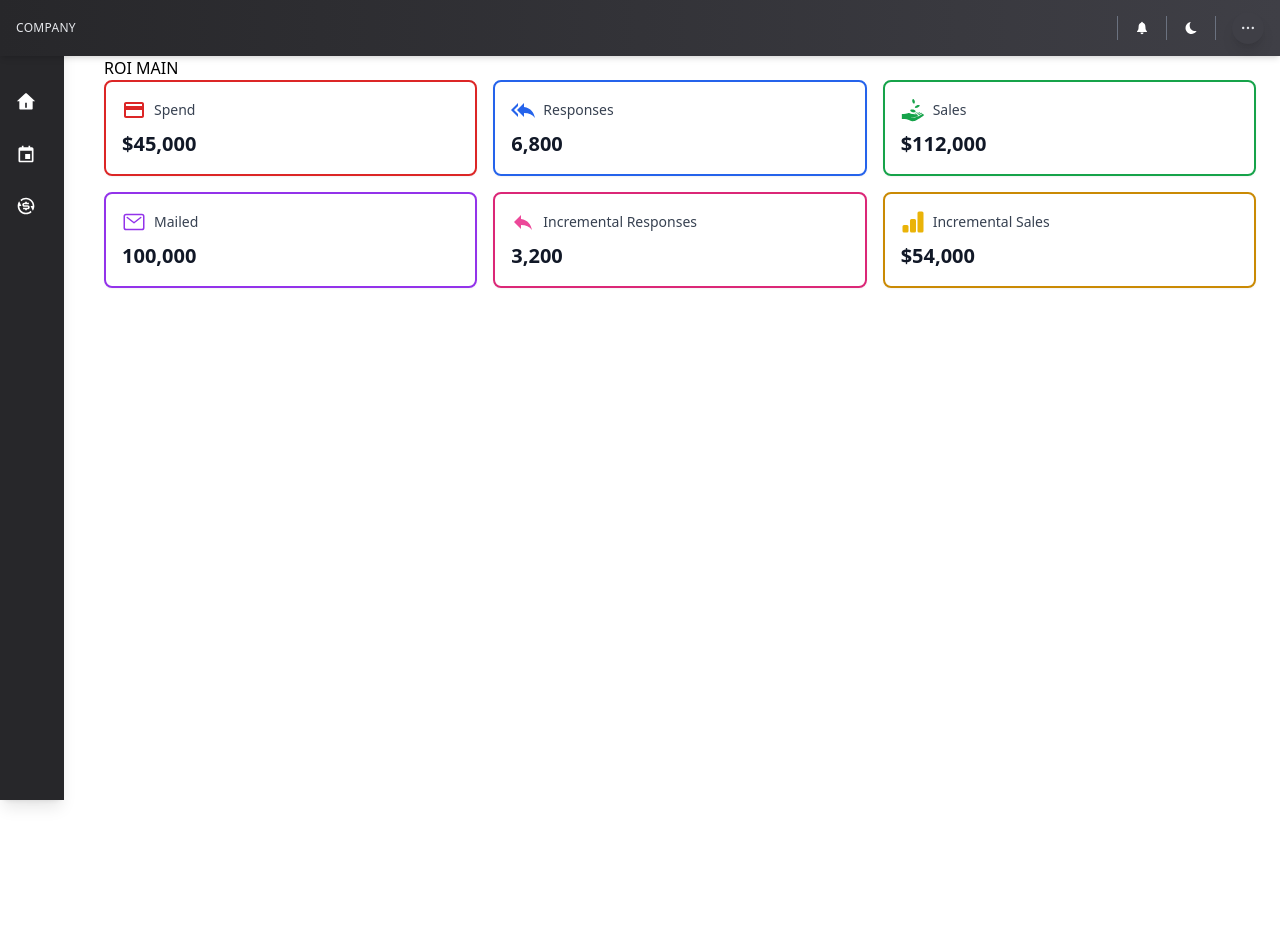
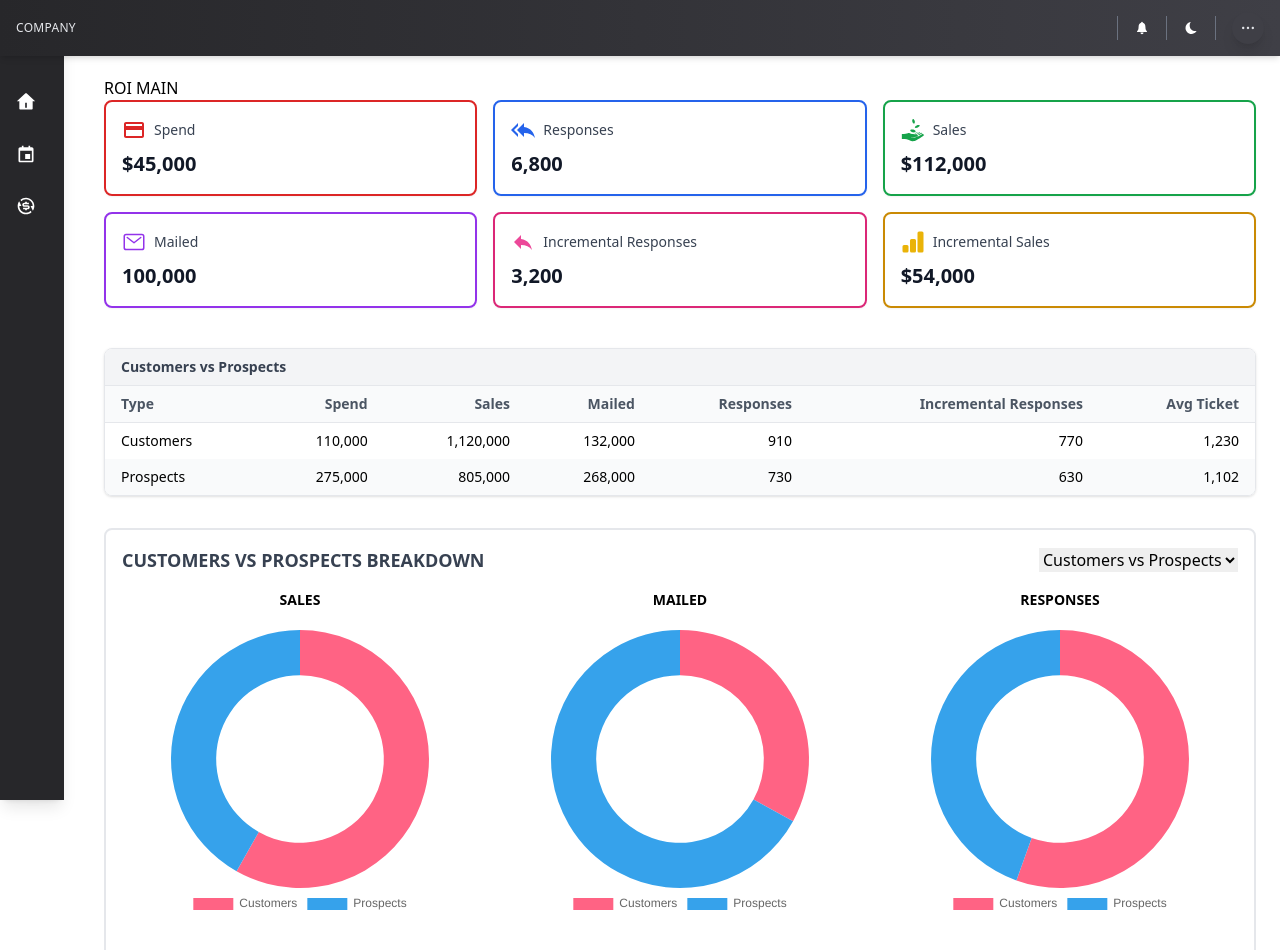
Before and after one commit to robhcho/dashboard-app, a Next.js app: page /roi in a window 1280 px wide. Shown: the top 950 px of the page. Before the commit the page ends 800 px from the top, so only its background shows below. Built offline with nearby package versions, Linux system fonts and the light colour scheme.

Commit message:
add in all necessary components for roi page

```diff
--- /dev/null
+++ b/components/charts/BarChart.tsx
@@ -0,0 +1,24 @@
+'use client'
+
+import { Bar } from 'react-chartjs-2'
+import {
+  Chart as ChartJS,
+  BarElement,
+  CategoryScale,
+  LinearScale,
+  Tooltip,
+  Legend,
+  ChartData,
+  ChartOptions
+} from 'chart.js'
+
+ChartJS.register(BarElement, CategoryScale, LinearScale, Tooltip, Legend)
+
+type BarProps = {
+  data: ChartData<'bar', number[], string>
+  options?: ChartOptions<'bar'>
+}
+
+export const BarChart: React.FC<BarProps> = ({data, options}) => {
+  return <Bar data={data} options={options} />
+}
--- a/components/panels/RoiPanel.tsx
+++ b/components/panels/RoiPanel.tsx
@@ -8,15 +8,15 @@ import { useRoiData } from '@/app/hooks/useRoiData'
 export const RoiPanel: React.FC = () => {
   const { data: roi, loading, error } = useRoiData()
 
-  const avgTicket = roi?.Response ? roi.Sales / roi.Response : 0
+  const avgTicket = roi?.total_data.Response ? roi.total_data.Sales / roi.total_data.Response : 0
 
   const chartData = useMemo(() => ({
     labels: ['Total Spend', 'Incremental Sales'],
     datasets: [
       {
         data: [
-          roi?.Cost !== undefined ? roi.Cost : 0,
-          roi?.Adj_Sales !== undefined ? roi.Adj_Sales : 0
+          roi?.total_data.Cost !== undefined ? roi.total_data.Cost : 0,
+          roi?.total_data.Adj_Sales !== undefined ? roi.total_data.Adj_Sales : 0
         ],
         backgroundColor: ['rgba(255, 99, 132, 0.8)', 'rgba(75, 192, 192, 0.8)'],
         borderWidth: 0
@@ -54,9 +54,9 @@ export const RoiPanel: React.FC = () => {
     <div className='p-4 space-y-4'>
       <p className='text-sm text-center sm:text-base leading-relaxed mb-6'>
         On completed promotions, a total spend of{' '}
-        <span className='text-red-500 font-semibold'>${Math.round(roi.Cost).toLocaleString()}</span> yielded{' '}
-        <span className='text-green-600 font-semibold'>${Math.round(roi.Sales).toLocaleString()}</span> in sales to
-        responders (at a {(roi.Response_rate * 100).toFixed(2)}% response rate)
+        <span className='text-red-500 font-semibold'>${Math.round(roi.total_data.Cost).toLocaleString()}</span> yielded{' '}
+        <span className='text-green-600 font-semibold'>${Math.round(roi.total_data.Sales).toLocaleString()}</span> in sales to
+        responders (at a {(roi.total_data.Response_rate * 100).toFixed(2)}% response rate)
       </p>
 
       <div className='flex flex-col md:flex-row gap-6 justify-between items-center'>
@@ -67,11 +67,11 @@ export const RoiPanel: React.FC = () => {
           </div>
           <div>
             <h5 className='text-xs text-lime-700'>INCREMENTAL SALES</h5>
-            <p className='font-bold text-gray-700'>${Math.round(roi.Adj_Sales).toLocaleString()}</p>
+            <p className='font-bold text-gray-700'>${Math.round(roi.total_data.Adj_Sales).toLocaleString()}</p>
           </div>
           <div>
             <h5 className='text-xs text-pink-600'>INCREMENTAL RESPONSES</h5>
-            <p className='font-bold text-gray-700'>${Math.round(roi.Adj_Response).toLocaleString()}</p>
+            <p className='font-bold text-gray-700'>${Math.round(roi.total_data.Adj_Response).toLocaleString()}</p>
           </div>
         </div>
 
--- a/components/roi/RoiMain.tsx
+++ b/components/roi/RoiMain.tsx
@@ -1,19 +1,140 @@
-import React from 'react'
+import React, {useState, useMemo} from 'react'
 import {Stats} from '@/components/roi/Stats'
+import { BarChart } from '@/components/charts/BarChart'
+import { DonutChart } from '@/components/charts/DonutChart'
+import { useRoiData } from '@/app/hooks/useRoiData'
+import { RoiTable } from '../ui/Table'
+import { ChartData } from 'chart.js'
+
+// const incData = {
+//   labels: ['Total Sales', 'Incremental Sales'],
+//   datasets: [
+//     {
+//       label: 'Sales',
+//       data: [112000, 54000],
+//       backgroundColor: ['#5fb500', '#d6a800'],
+//       barThickness: 50,
+//       borderRadius: 8,
+//     }
+//   ]
+// }
+
+// const options = {
+//   responsive: true,
+//   plugins: {
+//     legend: { display: false},
+//     tooltip: {
+//       callbacks:{
+//         label: function(context: any) {
+//           return `$${Number(context.raw).toLocaleString()}`
+//         }
+//       }
+//     },
+//   },
+//   scales: {
+//     y: {
+//       beginAtZero: true,
+//       ticks: {
+//         callback: (value: string | number) => `$${value.toLocaleString()}`,
+//       }
+//     }
+//   }
+// }
+
+const columns = [
+  {key: 'type', label: 'Type', align: 'left' as const},
+  {key: 'spend', label: 'Spend', align: 'right' as const},
+  {key: 'sales', label: 'Sales', align: 'right' as const},
+  {key: 'mailed', label: 'Mailed', align: 'right' as const},
+  {key: 'responses', label: 'Responses', align: 'right' as const},
+  {key: 'incremental_responses', label: 'Incremental Responses', align: 'right' as const},
+  {key: 'avg_ticket', label: 'Avg Ticket', align: 'right' as const},
+]
+
+const chartOptions = [
+  {label: 'Customers vs Prospects', key: 'cust_pros_data'},
+  {label: 'List Type', key: 'list_data'}
+]
 
 export const RoiMain = () => {
+  const {data} = useRoiData()
+  const [selectedKey, setSelectedKey] = useState<'cust_pros_data' | 'list_data'>('cust_pros_data')
+  const selectedOption = chartOptions.find(opt => opt.key === selectedKey)
+
+  const donutChartData = useMemo(() => {
+    if(!data) return {}
+
+    const source = selectedKey === 'cust_pros_data' ? data.cust_pros_data : data.list_data
+    const metrics = ['sales', 'mailed', 'responses']
+
+    const map: Record<string, ChartData<'doughnut', number[], string>> = {}
+
+    metrics.forEach((metric) => {
+      map[metric] = {
+        labels: source.map((entry) => entry.type),
+        datasets: [
+          {
+            data: source.map((entry) => entry[metric as keyof typeof entry] as number),
+            backgroundColor: ['#ff6384', '#36a2eb', '#ffce56', '#66bb6a', '#ba68c8', '#ff7043'],
+            borderWidth: 0,
+          }
+        ]
+      }
+    })
+
+    return map
+  }, [data, selectedKey])
+
+  if(!data) return null
   return (
-    <div>
+    <div className='pt-5'>
       ROI MAIN
-      <Stats
-        data={{
-          Spend: 18750,
-          Sales: 32500,
-          ROI: 0.73,
-          Response_Rate: 0.045,
-          Impressions: 126000,
-        }}
-        dark={false}
+      <Stats />
+      <RoiTable
+        title="Customers vs Prospects"
+        columns={columns}
+        rows={data.cust_pros_data}
+      />
+      <div className='my-8 border-2 rounded-lg p-4'>
+        <div className='flex items-center justify-between mb-4'>
+          <h3 className='text-lg font-semibold text-gray-700 uppercase'>{selectedOption?.label} Breakdown</h3>
+          <select
+            value={selectedKey}
+            onChange={(e) => setSelectedKey(e.target.value as 'cust_pros_data' | 'list_data')}
+          >
+            {chartOptions.map((opt) => (
+              <option key={opt.key} value={opt.key}>
+                {opt.label}
+              </option>
+            ))}
+          </select>
+        </div>
+
+        <div className='grid grid-cols-1 md:grid-cols-3 gap-6 w-full h-[350px]'>
+          {['sales', 'mailed', 'responses'].map((label, idx) => (
+            <div key={label} className='flex flex-col items-center'>
+              <p className='text-sm font-semibold uppercase'>{label}</p>
+              <div className='w-full h-full p-5'>
+                <DonutChart
+                  data={donutChartData[label]}
+                  options={{
+                    responsive: true,
+                    maintainAspectRatio: false,
+                    cutout: '65%',
+                    plugins: {
+                      legend: {position: 'bottom'}
+                    }
+                  }}
+                />
+              </div>
+            </div>
+          ))}
+        </div>
+      </div>
+      <RoiTable
+        title="List Types"
+        columns={columns}
+        rows={data.list_data}
       />
     </div>
   )
--- /dev/null
+++ b/components/ui/Table.tsx
@@ -0,0 +1,85 @@
+'use client'
+
+import React from 'react'
+
+type Column = {
+  key: string
+  label: string
+  align?: 'left' | 'right' | 'center'
+}
+
+type Row = {
+  [key: string]: string | number
+}
+
+type RoiTableProps = {
+  title?: string
+  columns: Column[]
+  rows: Row[]
+}
+
+export const RoiTable: React.FC<RoiTableProps> = ({title, columns, rows}) => {
+  return (
+    <div className='w-full overflow-x-auto shadow rounded-lg border border-gray-200 mt-10'>
+      {title && (
+        <div className='px-4 py-2 bg-gray-100 border-b text-sm font-semibold text-gray-700'>
+          {title}
+        </div>
+      )}
+      <table className='w-full table-auto text-sm text-left'>
+        <thead className='bg-gray-50 border-b'>
+          <tr>
+            {columns.map((col) => (
+              <th
+                key={col.key}
+                className={`px-4 py-2 font-semibold text-gray-600 ${
+                  col.align === 'right'
+                  ? 'text-right'
+                  : col.align === 'center'
+                  ? 'text-center'
+                  : 'text-left'
+                }`}
+              >
+                {col.label}
+              </th>
+            ))}
+          </tr>
+        </thead>
+        <tbody>
+          {rows.length === 0 ? (
+            <tr>
+              <td colSpan={columns.length} className='px-4 py-4 text-center text-gray-500'>
+                No data available.
+              </td>
+            </tr>
+          ) : (
+            rows.map((row, i) => (
+              <tr
+                key={i}
+                className={i%2 === 0 ? 'bg-white': 'bg-gray-50'}
+              >
+                {columns.map((col) => (
+                  <td
+                    key={col.key}
+                    className={`px-4 py-2 ${
+                      col.align === 'right'
+                      ? 'text-right'
+                      : col.align === 'center'
+                      ? 'text-center'
+                      : 'text-left'
+                    }`}
+                  >
+                    {typeof row[col.key] === 'number'
+                      ? (row[col.key] as number).toLocaleString()
+                      : row[col.key]
+                    }
+                  </td>
+                ))}
+              </tr>
+            ))
+          )}
+        </tbody>
+      </table>
+    </div>
+  )
+}
--- a/public/mock/roi.json
+++ b/public/mock/roi.json
@@ -1,8 +1,62 @@
 {
-  "Cost": 12500,
-  "Sales": 48000,
-  "Adj_Sales": 22000,
-  "Response": 1500,
-  "Adj_Response": 450,
-  "Response_rate": 0.032
+  "total_data": {
+    "Cost": 385000,
+    "Sales": 1925000,
+    "Adj_Sales": 625000,
+    "Response": 1640,
+    "Adj_Response": 490,
+    "Response_rate": 0.0031
+  },
+  "cust_pros_data": [
+    {
+      "type": "Customers",
+      "spend": 110000,
+      "sales": 1120000,
+      "mailed": 132000,
+      "responses": 910,
+      "holdout_sales": 185000,
+      "holdout_count": 22000,
+      "holdout_responses": 140,
+      "incremental_responses": 770,
+      "avg_ticket": 1230
+    },
+    {
+      "type": "Prospects",
+      "spend": 275000,
+      "sales": 805000,
+      "mailed": 268000,
+      "responses": 730,
+      "holdout_sales": 82000,
+      "holdout_count": 40000,
+      "holdout_responses": 100,
+      "incremental_responses": 630,
+      "avg_ticket": 1102
+    }
+  ],
+  "list_data": [
+    {
+      "type": "Browse Abandoned",
+      "spend": 315000,
+      "sales": 1650000,
+      "mailed": 372000,
+      "responses": 1400,
+      "holdout_sales": 230000,
+      "holdout_count": 46000,
+      "holdout_responses": 130,
+      "incremental_responses": 1150,
+      "avg_ticket": 1179
+    },
+    {
+      "type": "Cart Abandoned",
+      "spend": 70000,
+      "sales": 275000,
+      "mailed": 28000,
+      "responses": 240,
+      "holdout_sales": 37000,
+      "holdout_count": 8000,
+      "holdout_responses": 30,
+      "incremental_responses": 210,
+      "avg_ticket": 1145
+    }
+  ]
 }
```
Also changed, not shown: app/hooks/useRoiData.ts (+20 -1 lines), components/roi/IncrementalSales.tsx (added).
